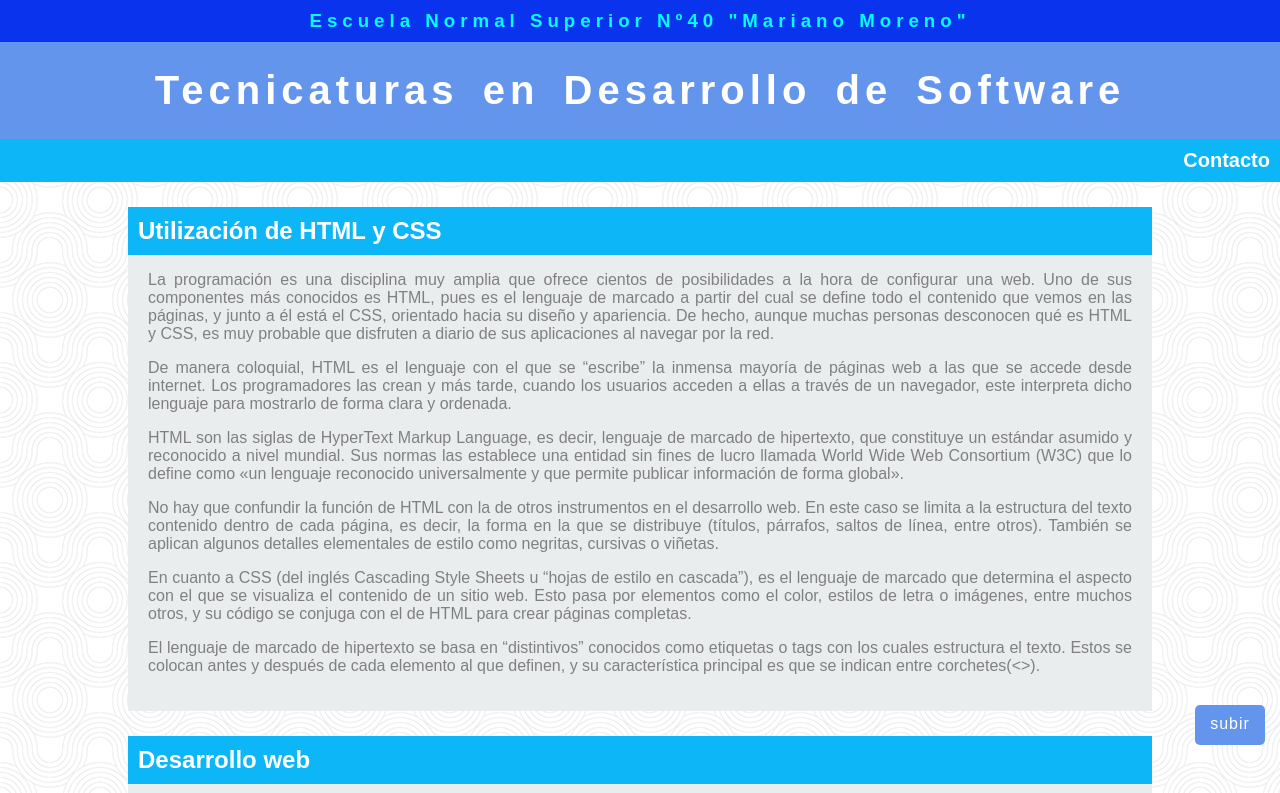
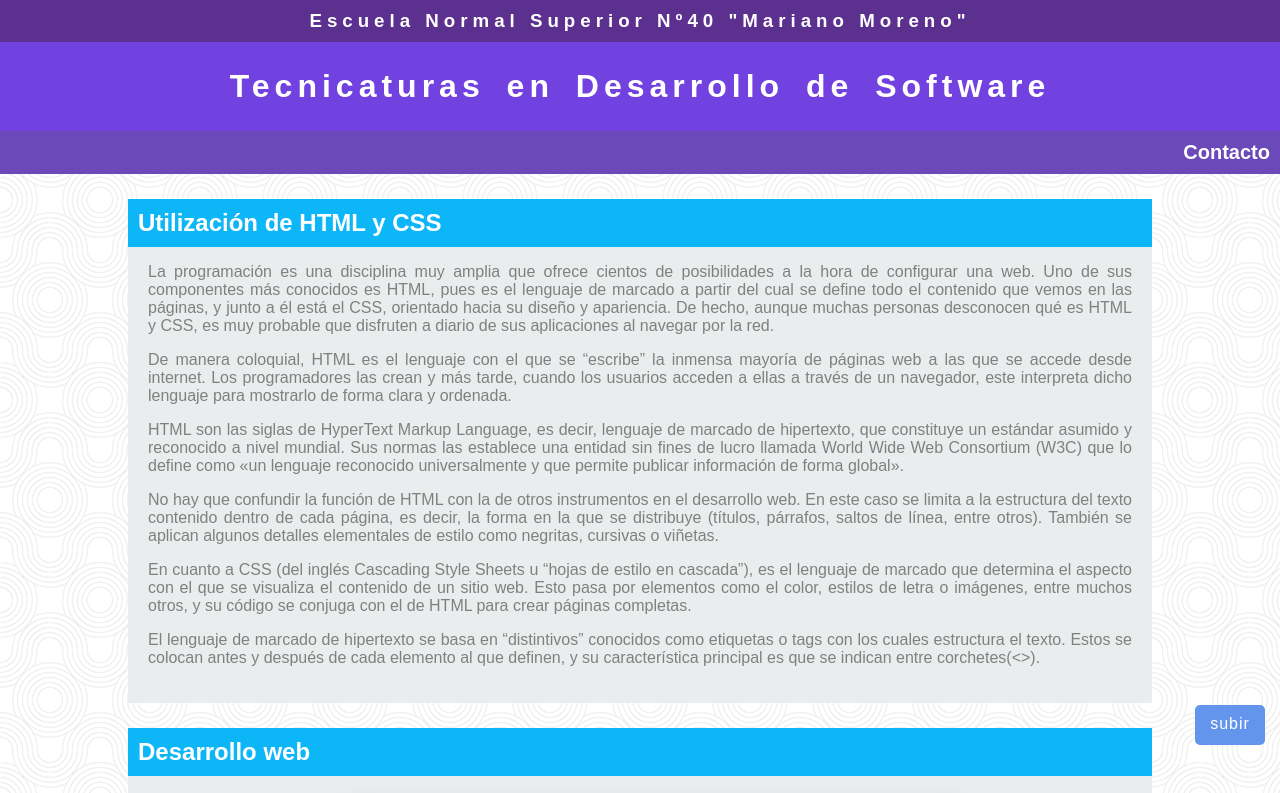
Before and after one commit to Mellirol2/it_ejercicio_git_Ana, a plain HTML site: page index.html in a window 1280 px wide. Shown: the top 793 px of the page. Drawn offline with Linux system fonts and the light colour scheme.

Commit message:
modificamos el style, el titulo y el index

```diff
--- a/css/estilo.css
+++ b/css/estilo.css
@@ -34,13 +34,13 @@ body {
 }
 
 header {
-    background-color: cornflowerblue;
-    color: aqua;
+    background-color: rgb(114, 66, 224);
+    color: rgb(255, 255, 255);
     text-align: center;
 }
 
 .titulosuperior{
-    background-color:  #0a33ed;
+    background-color:  #5c308f;
     padding: 10px;
     letter-spacing: 5px;
 
@@ -50,7 +50,7 @@ header {
 
 .titulocentro {
     color: white;
-    font-family: 'Rubik', sans-serif;
+    font-family:'Times New Roman', Times, serif
     font-size: 40px;
     margin: 26px;
     word-spacing: 8px;
@@ -60,7 +60,7 @@ header {
 
 .tituloinferior{
     font-size: 20px;
-    background-color: #0db7f7;
+    background-color: #6b49b9;
     color: white;
     text-align: right;
     padding: 10px;
--- a/index.html
+++ b/index.html
@@ -4,7 +4,7 @@
 <head>
    <meta charset="UTF-8">
    <meta name="viewport" content="width=device-width, initial-scale=1.0">
-   <title>Ejercicio nro 3 con Box Model</title>
+   <title>Ejercicio con Git</title>
 
 
 
@@ -142,7 +142,7 @@
 
 
    <footer>
-      <h4>Derechos reservados 2025</h4>
+      <h4>Derechos reservados 2025 - Anabel</h4>
    </footer>
 
 </body>
```
